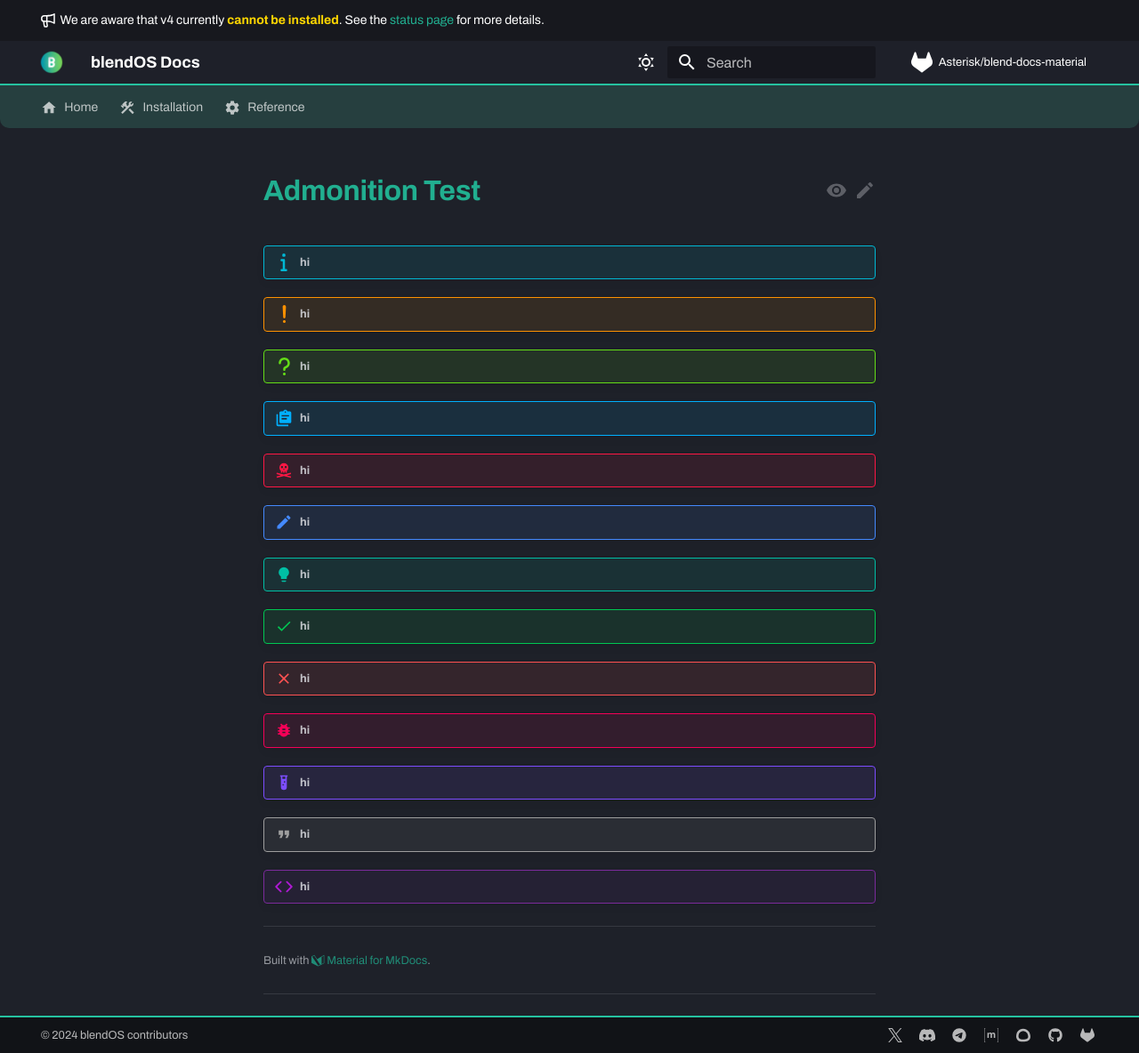
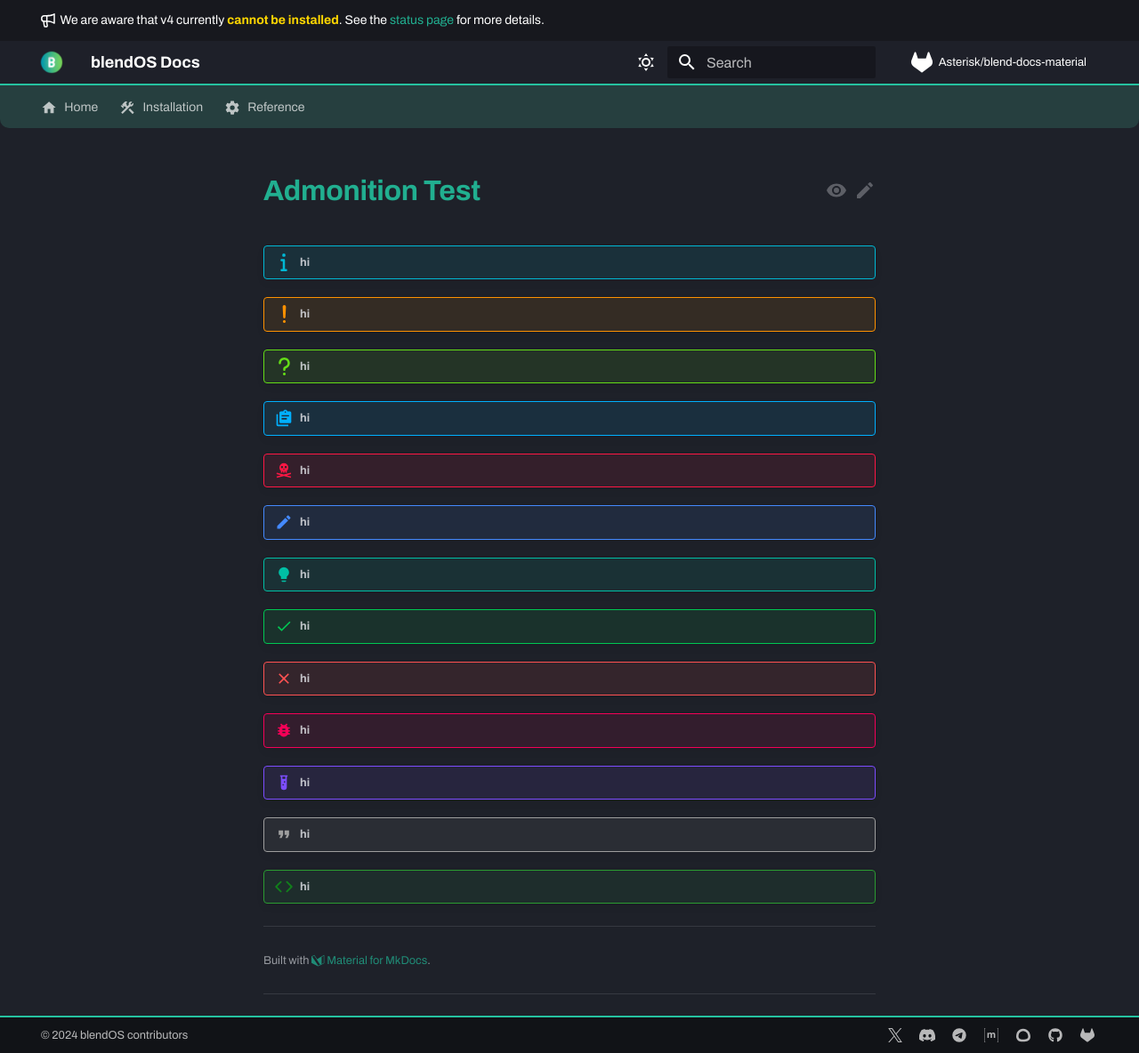
Before and after one commit to blend-os/website, an MkDocs documentation site: the page built from docs/admtest.md, in a window 1280 px wide and 1184 px high. Shown: the whole window at 89% size. Built offline with MkDocs 1.6.1 and Material for MkDocs 9.7.7, drawn with Linux system fonts in a browser that asks for light colours; plug-ins that fetch from the network failed and are left out.

Commit message:
make source segments a nicer color

```diff
--- a/docs/assets/css/extra.css
+++ b/docs/assets/css/extra.css
@@ -195,17 +195,17 @@
 
 .md-typeset .admonition.code,
 .md-typeset details.code {
-    border-color: rgb(123, 43, 155);
+    border-color: rgb(43, 155, 49);
 }
 
 .md-typeset .code>.admonition-title,
 .md-typeset .code>summary {
-    background-color: rgba(105, 43, 155, 0.1);
+    background-color: rgba(43, 155, 80, 0.1);
 }
 
 .md-typeset .code>.admonition-title::before,
 .md-typeset .code>summary::before {
-    background-color: rgb(174, 26, 211);
+    background-color: rgb(17, 128, 27);
     -webkit-mask-image: var(--md-admonition-icon--code);
     mask-image: var(--md-admonition-icon--code);
 }
```
